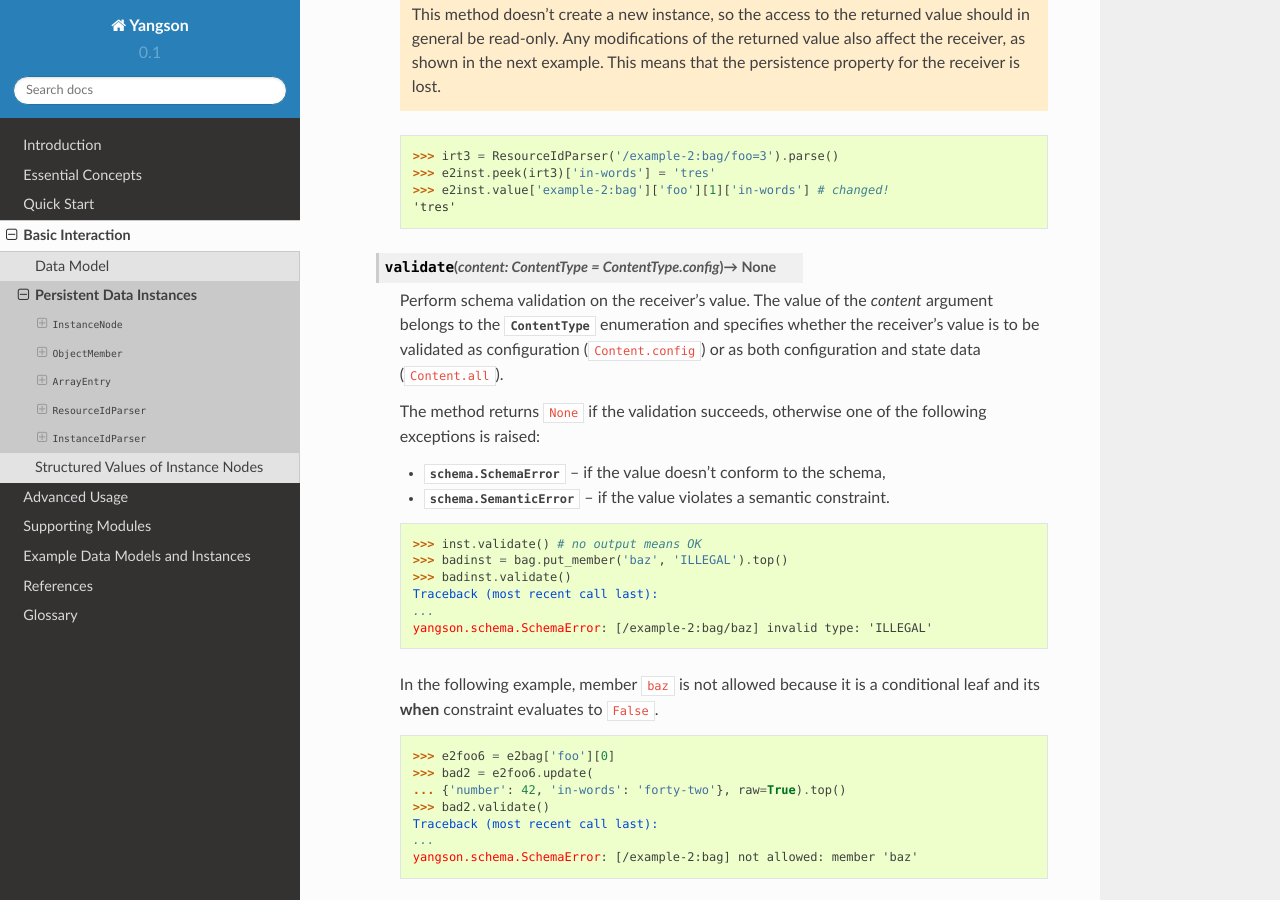
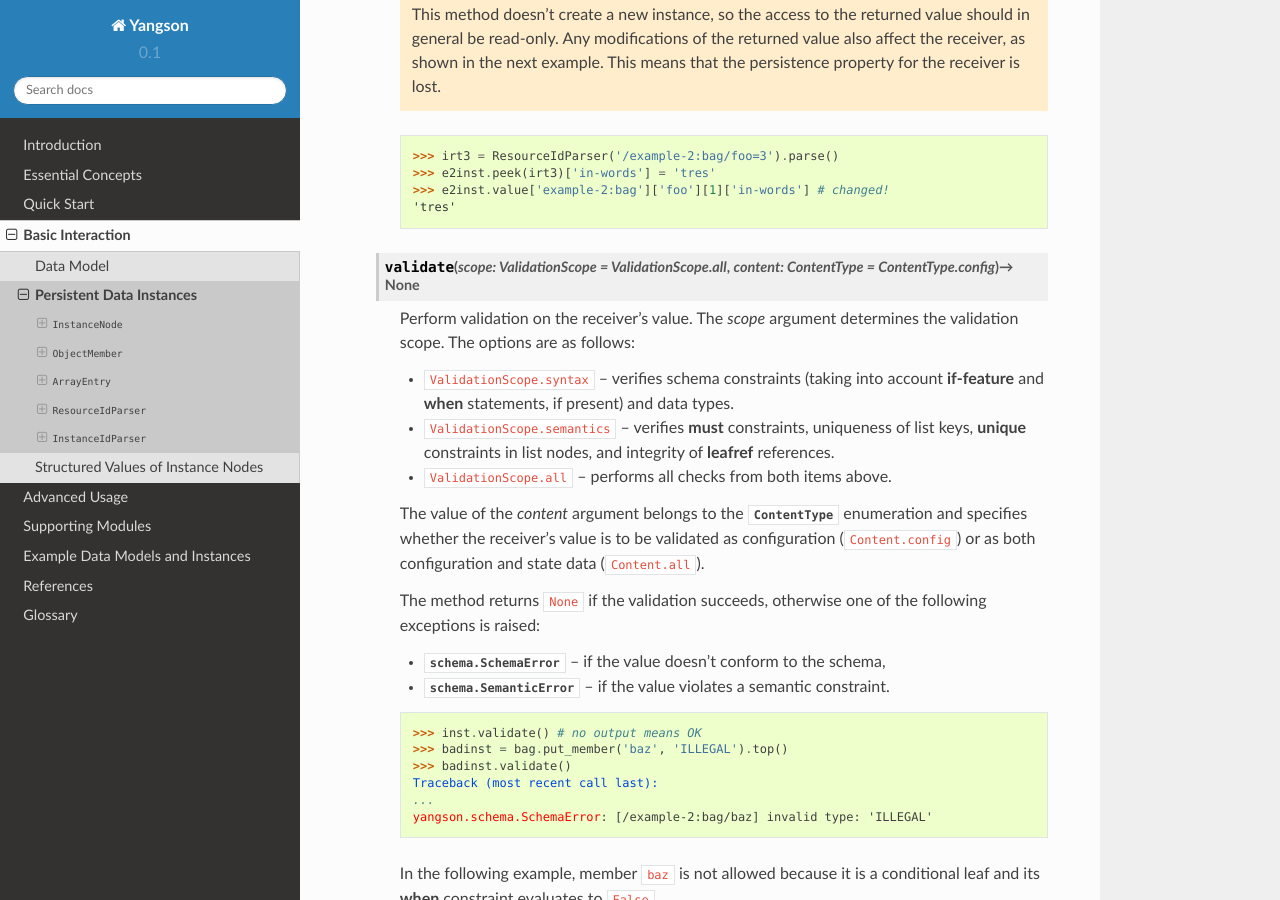
Before and after one commit to CZ-NIC/yangson, a Sphinx documentation site: the page built from docs/instance.rst, in a window 1280 px wide and 900 px high, scrolled down 7159 px. Built offline with Sphinx 7.4.7 and the Read the Docs theme 2.0.0, drawn with Linux system fonts in a browser that asks for light colours.

Commit message:
Split validation into syntax and semantics.

```diff
--- a/docs/instance.rst
+++ b/docs/instance.rst
@@ -449,10 +449,24 @@ __ http://www.sphinx-doc.org/en/stable/ext/doctest.html
 	 >>> e2inst.value['example-2:bag']['foo'][1]['in-words'] # changed!
 	 'tres'
 
-   .. method:: validate(content: ContentType = ContentType.config) -> None
+   .. method:: validate(scope: ValidationScope = ValidationScope.all, \
+	       content: ContentType = ContentType.config) -> None
 
-      Perform schema validation on the receiver's value. The value of
-      the *content* argument belongs to the
+      Perform validation on the receiver's value. The *scope* argument
+      determines the validation scope. The options are as follows:
+
+      * ``ValidationScope.syntax`` – verifies schema constraints
+	(taking into account **if-feature** and **when** statements,
+	if present) and data types.
+
+      * ``ValidationScope.semantics`` – verifies **must** constraints,
+	uniqueness of list keys, **unique** constraints in list nodes,
+	and integrity of **leafref** references.
+
+      * ``ValidationScope.all`` – performs all checks from both items
+	above.
+
+      The value of the *content* argument belongs to the
       :data:`~.enumerations.ContentType` enumeration and specifies
       whether the receiver's value is to be validated as configuration
       (``Content.config``) or as both configuration and state data
```
Also changed, not shown: 3 other files.
